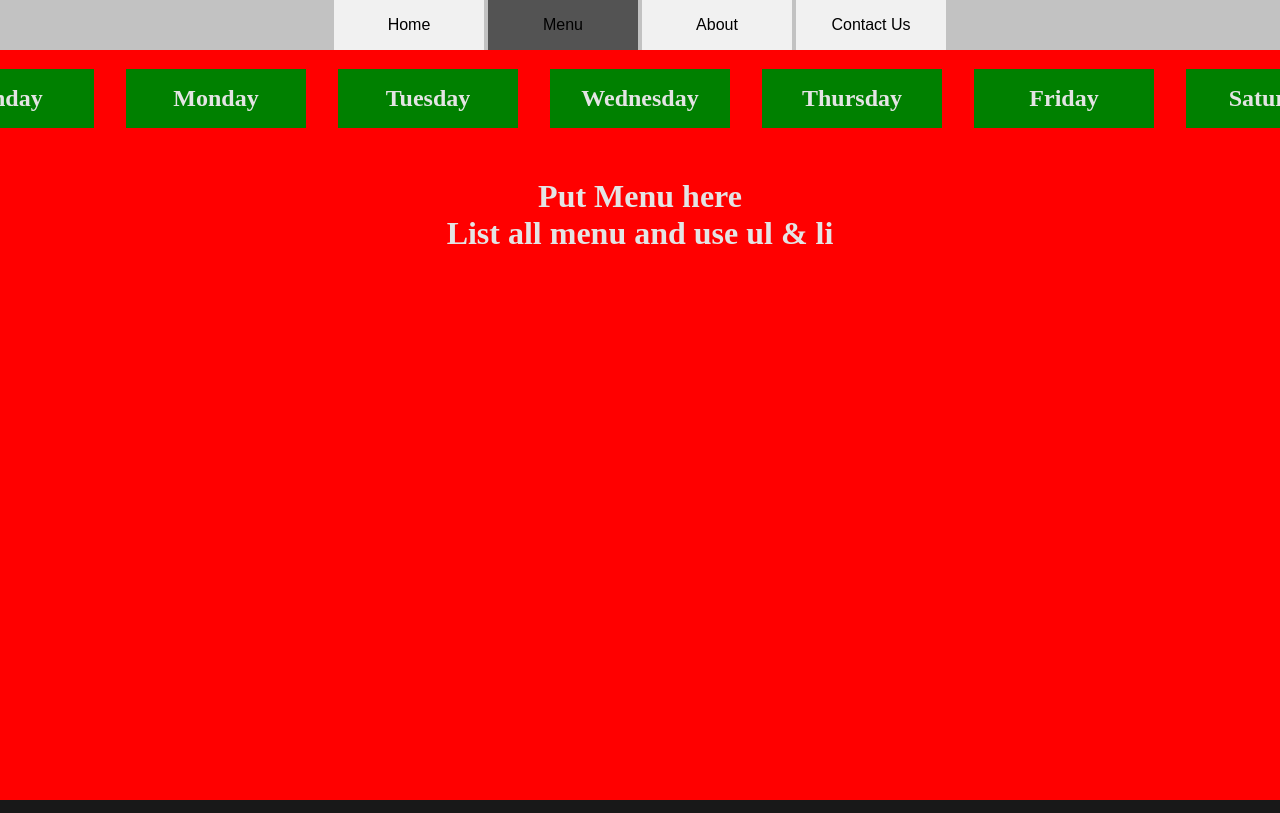
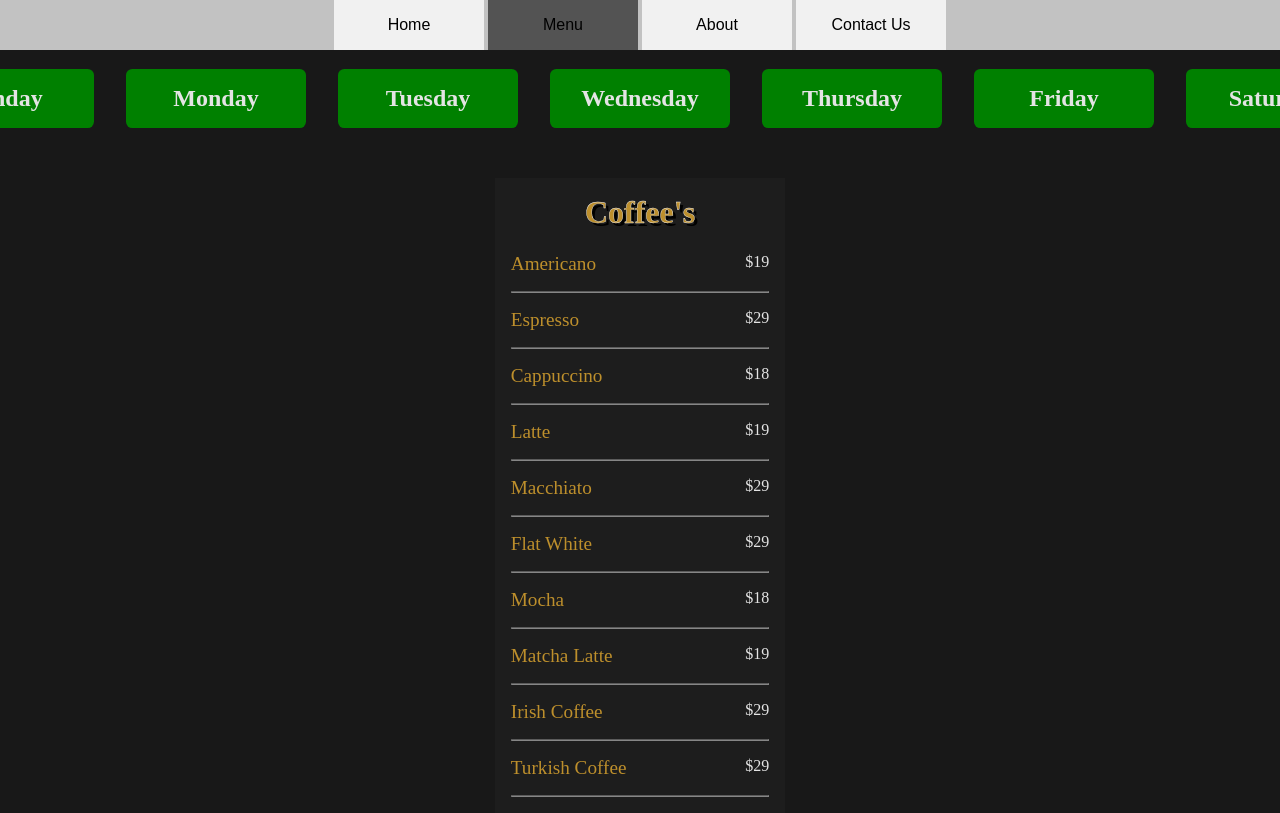
Before and after one commit to Jaydee-88/Project-Restaurant-Page, a website built with webpack: page src/template.html in a window 1280 px wide. Both pictures are taken after a click on the button "Menu". Shown: the top 813 px of the page. Built offline with nearby package versions, Linux system fonts and the light colour scheme.

Commit message:
Menu Coffee Lise Added

```diff
--- a/src/index.js
+++ b/src/index.js
@@ -1,4 +1,5 @@
 import "./styles.css";
+import "./styles/menu-page.css";
 import { loadHomePage } from "./homepage.js";
 import { loadMenuPage } from "./menupage.js";
 import { loadAboutPage } from "./aboutpage.js";
--- a/src/menupage.js
+++ b/src/menupage.js
@@ -1,9 +1,7 @@
 export function loadMenuPage() {
   const contentDiv = document.querySelector("#content");
-  const menuTextDiv = document.createElement("div");
-  menuTextDiv.classList.add("menu-section");
-  const headerPara1 = document.createElement("h1");
-  const headerPara2 = document.createElement("h1");
+  const menuSection = document.createElement("div");
+  menuSection.classList.add("menu-section");
 
   contentDiv.innerHTML = "";
 
@@ -32,11 +30,50 @@ export function loadMenuPage() {
     timingDiv.appendChild(header2);
   }
 
-  headerPara1.textContent = "Put Menu here";
-  headerPara2.textContent = "List all menu and use ul & li";
+  const headerMenu = document.createElement("h1");
+  headerMenu.textContent = "Coffee's";
+  const coffeeLists = [
+    { name: "Americano", price: "$19" },
+    { name: "Espresso", price: "$29" },
+    { name: "Cappuccino", price: "$18" },
+    { name: "Latte", price: "$19" },
+    { name: "Macchiato", price: "$29" },
+    { name: "Flat White", price: "$29" },
+    { name: "Mocha", price: "$18" },
+    { name: "Matcha Latte", price: "$19" },
+    { name: "Irish Coffee", price: "$29" },
+    { name: "Turkish Coffee", price: "$29" },
+  ];
 
-  menuTextDiv.appendChild(timingDiv);
-  menuTextDiv.appendChild(headerPara1);
-  menuTextDiv.appendChild(headerPara2);
-  contentDiv.appendChild(menuTextDiv);
+  const menuDiv = document.createElement("div");
+  menuDiv.classList.add("menu-block--menu");
+  menuDiv.appendChild(headerMenu);
+
+  coffeeLists.forEach((el) => {
+    const coffeeName = document.createElement("p");
+    const coffeePrice = document.createElement("p");
+    const menuListDiv = document.createElement("div");
+    const hr = document.createElement("hr");
+    menuListDiv.classList.add("menu-list--menu");
+    coffeeName.classList.add("coffee-name--menu");
+
+    if (el.description) {
+      console.log("if there is description");
+    }
+
+    hr.style.width = "100%";
+    hr.style.opacity = "0.5";
+
+    coffeeName.textContent = el.name;
+    coffeePrice.textContent = el.price;
+
+    menuListDiv.appendChild(coffeeName);
+    menuListDiv.appendChild(coffeePrice);
+    menuDiv.appendChild(menuListDiv);
+    menuDiv.appendChild(hr);
+  });
+
+  menuSection.appendChild(timingDiv);
+  menuSection.appendChild(menuDiv);
+  contentDiv.appendChild(menuSection);
 }
--- a/src/styles.css
+++ b/src/styles.css
@@ -46,33 +46,6 @@ nav button:active {
 
 .buttonActive {
   background-color: var(--navbar-button-active);
-}
-
-/* Menu Section */
-.menu-section {
-  display: flex;
-  flex-direction: column;
-  align-items: center;
-  background-color: red;
-  height: 100%;
-}
-
-.schedule-div {
-  display: flex;
-  padding-top: 3rem;
-  padding-bottom: 3rem;
-  align-items: center;
-  height: 3rem;
-  gap: 2rem;
-  margin-bottom: 2rem;
-}
-
-.schedule-block {
-  display: flex;
-  justify-content: center;
-  background-color: green;
-  width: 180px;
-  padding: 1rem;
 }
 
 /* Home Page */
--- /dev/null
+++ b/src/styles/menu-page.css
@@ -0,0 +1,83 @@
+/* styles.css */
+* {
+  margin: 0;
+  padding: 0;
+  box-sizing: border-box;
+}
+
+:root {
+  --main-color: rgb(189, 143, 44);
+  --navbar-button-color: #f1f1f1;
+  --navbar-button-hover: #a3a3a3;
+  --navbar-button-pressed: #8a8a8a;
+  --navbar-button-active: #535353;
+  --border-radius-global: 0.4rem;
+}
+
+/* Menu Section */
+.menu-section {
+  display: flex;
+  flex-direction: column;
+  align-items: center;
+  height: 100%;
+}
+
+.schedule-div {
+  display: flex;
+  padding-top: 3rem;
+  padding-bottom: 3rem;
+  align-items: center;
+  height: 3rem;
+  gap: 2rem;
+  margin-bottom: 2rem;
+}
+
+.schedule-block {
+  display: flex;
+  justify-content: center;
+  background-color: green;
+  width: 180px;
+  padding: 1rem;
+  border-radius: var(--border-radius-global);
+}
+
+.menu-block--menu {
+  display: flex;
+  flex-direction: column;
+  align-items: center;
+  background-color: rgb(29, 29, 29);
+  width: 20%;
+  padding: 1rem;
+  gap: 1rem;
+}
+
+.menu-list--menu {
+  display: flex;
+  justify-content: space-between;
+  width: 100%;
+}
+
+.menu-block--menu h1 {
+  color: var(--main-color);
+  -webkit-text-stroke: 0.4px rgb(255, 253, 253);
+  margin-bottom: 0.4rem;
+  z-index: 0;
+  position: relative;
+}
+
+h1::after {
+  content: "Coffee's";
+  color: rgb(0, 0, 0);
+  position: absolute; /* Positions relative to .text */
+  top: 3px;
+  left: 3px;
+  width: 100%;
+  height: 100%;
+  z-index: -1; /* Places it behind the text */
+  -webkit-text-stroke: 0;
+}
+
+.menu-block--menu .coffee-name--menu {
+  color: var(--main-color);
+  font-size: 1.2rem;
+}
--- a/webpack.dev.js
+++ b/webpack.dev.js
@@ -6,5 +6,7 @@ module.exports = merge(common, {
   devtool: "inline-source-map",
   devServer: {
     static: "./dist",
+    hot: true,
+    liveReload: false,
   },
 });
```
